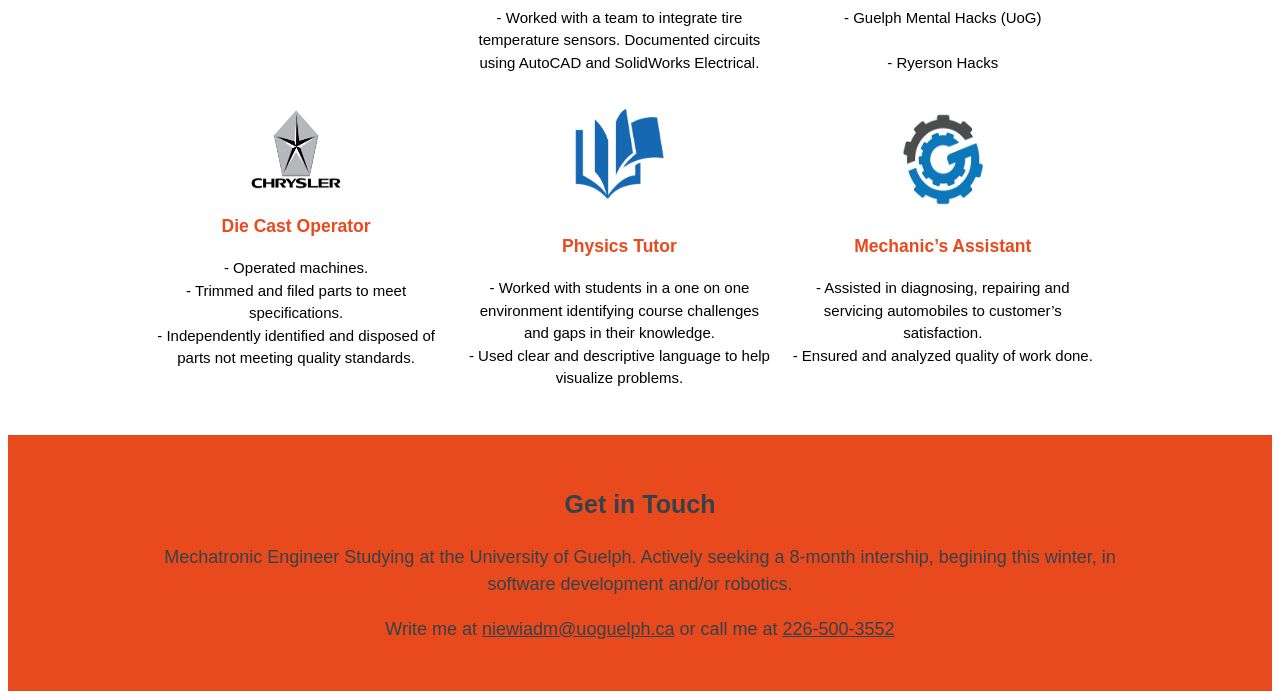
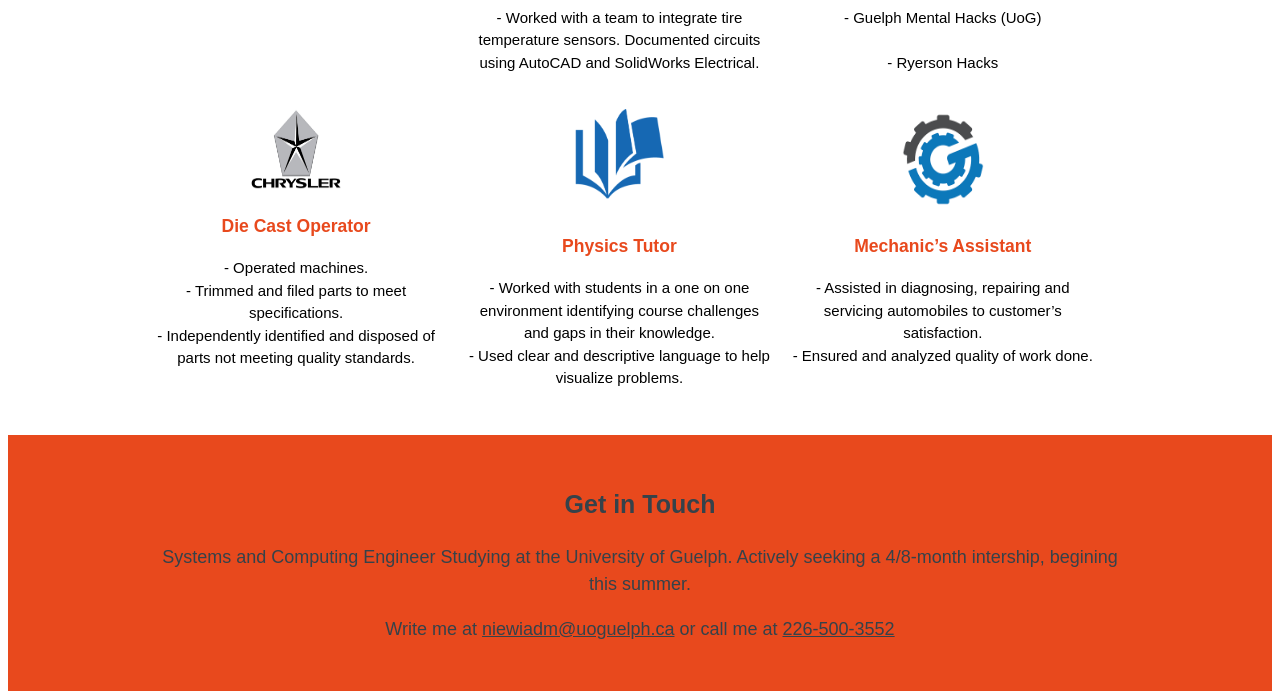
Before and after one commit to mniew/mniew.github.io, a plain HTML site: page index.html in a window 1280 px wide. Shown: the part 1164-1863 px from the top of the page. Drawn offline with Linux system fonts and the light colour scheme.

Commit message:
Update index.html

```diff
--- a/index.html
+++ b/index.html
@@ -116,7 +116,7 @@
 			<div class="container">
 
 				<h1>Get in Touch</h1>
-				<p>Mechatronic Engineer Studying at the University of Guelph. Actively seeking a 8-month intership, begining this winter, in software development and/or robotics.</p>
+				<p>Systems and Computing Engineer Studying at the University of Guelph. Actively seeking a 4/8-month intership, begining this summer.</p>
 				<p>Write me at <a href="mailto:niewiadm@uoguelph.ca">niewiadm@uoguelph.ca</a> or call me at <a href="226-500-3552">226-500-3552</a></p>
 
 			</div>
```
